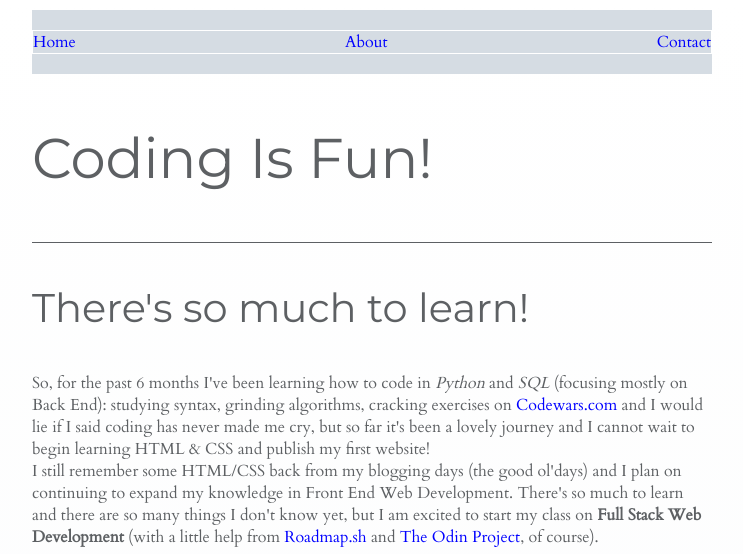
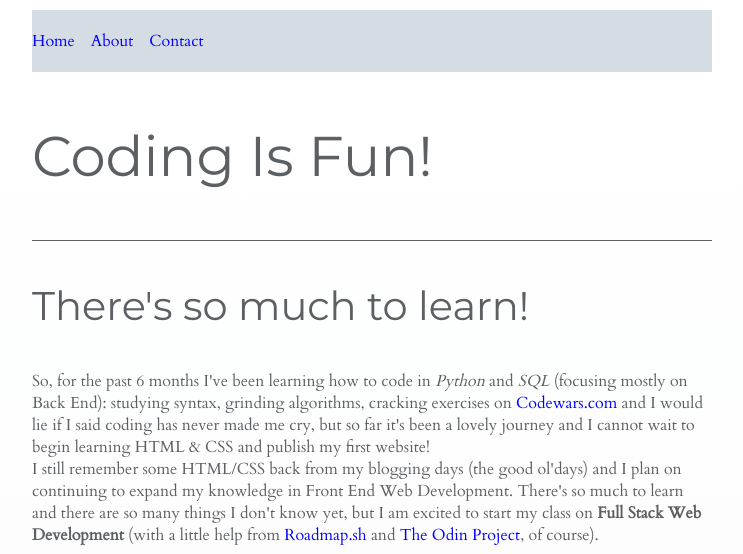
Before and after one commit to ChloeHeisenberg/My-First-Website, a plain HTML site: page index.html in a window 1280 px wide. Shown: the top 554 px of the page, without its empty margins (268-1011 px from the left). Drawn offline with Linux system fonts and the light colour scheme.

Commit message:
Add more styles

```diff
--- a/styles.css
+++ b/styles.css
@@ -15,14 +15,15 @@ body {
     background-color: #d5dce3;
     padding: 20px 0;
     display: flex;
-    justify-content: center;
+    flex-wrap: wrap;
 }
 
 .menu {
-    border: 1px solid #fff;
-    width: 900px;
     display: flex;
-    justify-content: space-between;
+    flex-wrap: wrap;
+    gap: 1rem;
+    margin: 0;
+    padding: 0;
 }
 
 h1 {
```
